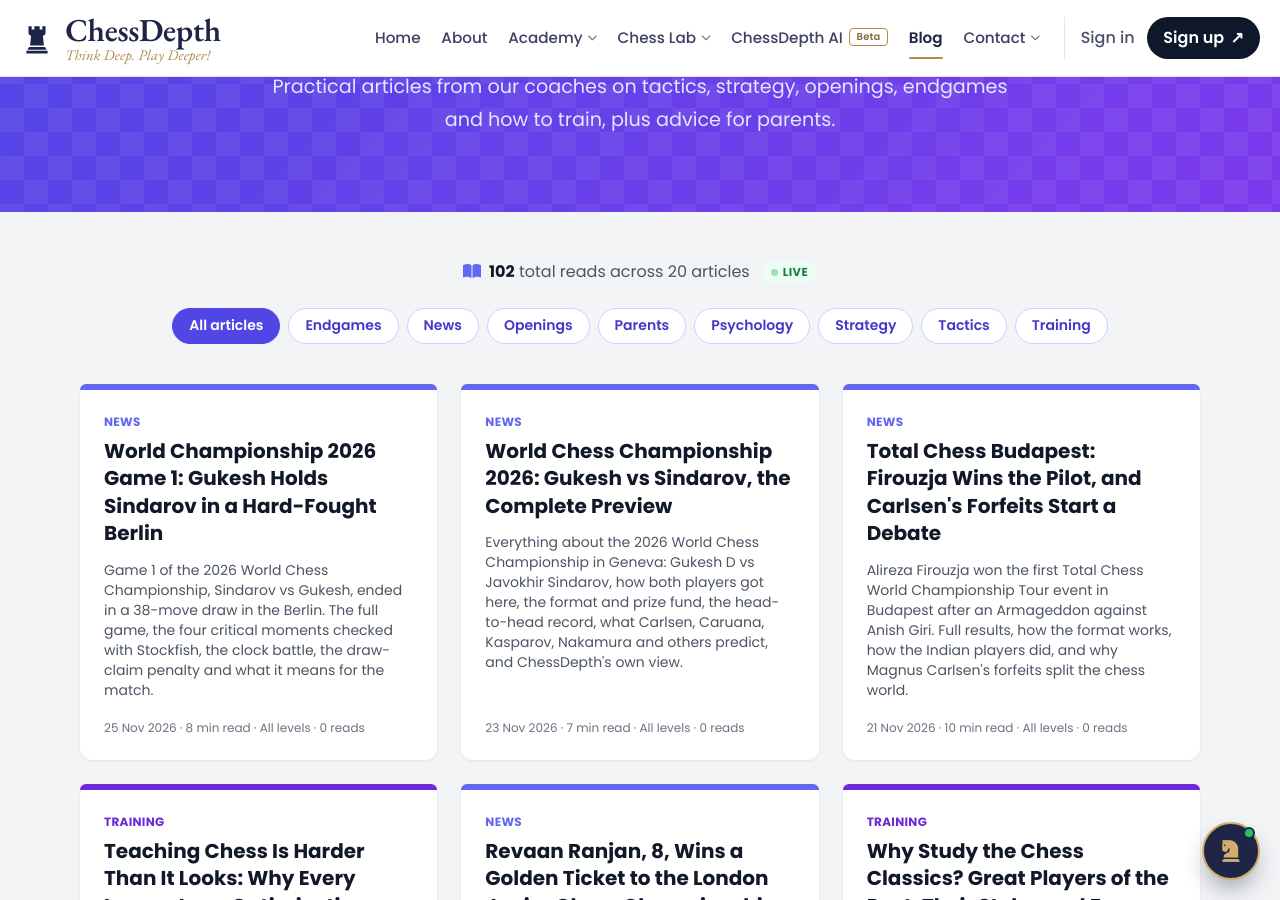
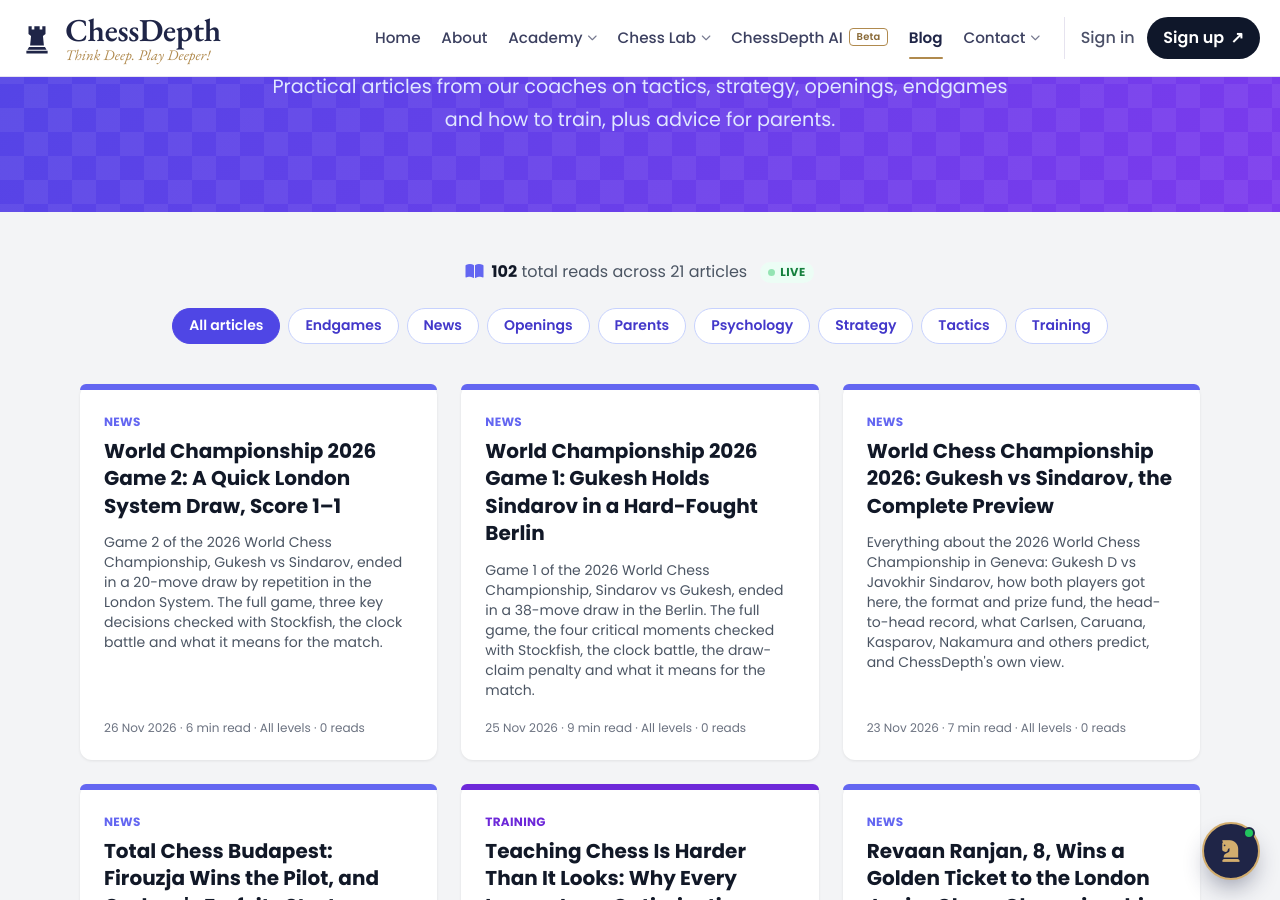
Before and after one commit to Sourabhjoshi1/Chess-Depth, a Jekyll site: the page built from pages/blog.html, in a window 1280 px wide and 900 px high, scrolled down 229 px. Built offline with Jekyll 4.4.1, drawn with Linux system fonts in a browser that asks for light colours; comment, search, counter and statistics services are not loaded.

Commit message:
Blog: World Championship 2026 Game 2 report by Sourabh Joshi
Co-Authored-By: Claude Opus 5.5 <noreply@anthropic.com>
Claude-Session: https://claude.ai/code/session_017ZwxdNZGtw2tXrZdE2ZP9f

```diff
--- a/_posts/2026-11-25-world-chess-championship-2026-game-1-sindarov-gukesh.md
+++ b/_posts/2026-11-25-world-chess-championship-2026-game-1-sindarov-gukesh.md
@@ -134,3 +134,5 @@ The worry for Gukesh is time. He cannot afford to fall 50 minutes behind in ever
 4. **Manage your clock.** Gukesh got away with it, but spending 36 minutes on one move leaves very little time for the rest of the game.
 
 *Sources: moves and clock times from the [official Lichess broadcast](https://lichess.org/broadcast/fide-world-chess-championship-2026/game-1/xLgOJ6cb/j7pdr7s2). Reports: [FIDE](https://www.fide.com/salesforce-fide-world-championship-match-a-draw-in-the-opening-game/), [ChessBase](https://en.chessbase.com/post/world-championship-2026-1), [ChessBase India](https://chessbase.in/news/world-championship-2026-game-1-report), [ChessBase India news bite](https://chessbase.in/news-bites/game-1-gukesh-holds-sindarov), [Chess.com](https://www.chess.com/news/view/2026-fide-world-chess-championship-game-1), [Deccan Chronicle](https://www.deccanchronicle.com/sports/world-chess-championship-2026-gukesh-draws-first-game-against-sindarov-2007702) and The Times of India (print edition, 25 November 2026). The critical moments were checked with Stockfish. For the background of the match, read our [World Championship 2026 preview](/blog/world-chess-championship-2026-gukesh-vs-sindarov-preview/).*
+
+**Next:** [Game 2 report: a quick London System draw](/blog/world-chess-championship-2026-game-2-gukesh-sindarov/).
--- /dev/null
+++ b/_posts/2026-11-26-world-chess-championship-2026-game-2-gukesh-sindarov.md
@@ -0,0 +1,112 @@
+---
+title: "World Championship 2026 Game 2: A Quick London System Draw, Score 1–1"
+headline: "Game 2: A Quick, Quiet Draw in the London"
+crumb: "World Championship 2026, Game 2"
+description: "Game 2 of the 2026 World Chess Championship, Gukesh vs Sindarov, ended in a 20-move draw by repetition in the London System. The full game, three key decisions checked with Stockfish, the clock battle and what it means for the match."
+author: Sourabh Joshi
+category: News
+level: All levels
+image: /assets/images/blog/og-wcc26-game-2.jpg
+image_alt: "ChessDepth graphic: World Championship 2026 Game 2, Gukesh vs Sindarov, drawn in 20 moves in the London System"
+---
+
+<figure class="cd-board" style="max-width:640px">
+  <picture>
+    <source srcset="/assets/images/blog/og-wcc26-game-2.webp" type="image/webp">
+    <img src="/assets/images/blog/og-wcc26-game-2.jpg" alt="World Championship 2026, Game 2: Gukesh (White) and Sindarov (Black) drew in 20 moves in the London System." width="1200" height="630">
+  </picture>
+</figure>
+
+After the fight of Game 1, Game 2 was the opposite. **Gukesh D**, with White for the first time in the match, chose the **London System**. **Javokhir Sindarov** was ready for it, and after 20 moves the bishop and knight were shuffling between the same squares. The game was drawn by threefold repetition, and the match score is **1–1**.
+
+Let me be honest: this was a quick and quiet game, close to a snoozefest for the fans. But even a short game at this level has decisions worth studying, and the clock tells an interesting story again.
+
+<figure class="cd-board" style="max-width:820px">
+  <picture>
+    <source srcset="/assets/images/blog/wcc26-g2-board.webp" type="image/webp">
+    <img src="/assets/images/blog/wcc26-g2-board.jpg" alt="Gukesh D, head in hand, and Javokhir Sindarov, hands together, at the board during Game 2 in Geneva, with the flags of India and Uzbekistan between them." width="1600" height="1066" loading="lazy">
+  </picture>
+  <figcaption>Gukesh and Sindarov during Game 2 in Geneva. Photo: Michal Walusza, Yoav Nis / FIDE.</figcaption>
+</figure>
+
+## Game 2 at a glance
+
+| | |
+|---|---|
+| **White** | Gukesh D (India, World Champion, 2710) |
+| **Black** | Javokhir Sindarov (Uzbekistan, 2782) |
+| **Date and venue** | Wednesday 25 November 2026, Fondation Martin Bodmer, Cologny, near Geneva |
+| **Opening** | Queen's Pawn Game, London System (D02) |
+| **Result** | Draw by threefold repetition after 20 moves |
+| **Match score** | Gukesh 1 – 1 Sindarov |
+| **Clocks at the end** | Gukesh about 42 minutes, Sindarov about 81 minutes |
+
+## The full game
+
+**Gukesh – Sindarov, World Championship 2026, Game 2**
+
+1.d4 d5 2.Nf3 Nf6 3.Bf4 c5 4.e3 e6 5.Nbd2 Nc6 6.c3 Be7 7.Ne5 Qb6 8.Rb1 Nxe5 9.Bxe5 Bd7 10.a4 O-O 11.Bd3 Qd8 12.O-O Rc8 13.Ra1 Be8 14.Qe2 Nd7 15.Bg3 f5 16.f3 Nf6 17.Be5 Nd7 18.Bg3 Nf6 19.Be5 Nd7 20.Bg3 Nf6 **½–½**
+
+- [Download the annotated game (PGN)](/downloads/wcc-2026-game-2-gukesh-sindarov.pgn) and open it in Lichess, ChessBase or any chess app.
+- [Replay it move by move on Lichess](https://lichess.org/broadcast/fide-world-chess-championship-2026/game-2/L3j03TZq/p6HX9bPF).
+
+## The opening: Gukesh goes London
+
+The London System is the opening many club players love: White plays d4, Nf3 and Bf4, then builds a solid pyramid with e3 and c3. It is famous for being safe, and less famous at World Championship level. Ding Liren brought it to the big stage, playing it against Ian Nepomniachtchi in 2023 and twice against Gukesh in 2024. This time it was Gukesh's turn. According to *The Times of India*, he called it a nostalgic choice, an opening he played a lot during the lockdown days.
+
+Sindarov answered with the most direct test, **7...Qb6**, hitting the b2-pawn. That was the first move that made Gukesh think: he spent six minutes on **8.Rb1**. Then came Sindarov's surprise, **11...Qd8**, putting the queen straight back on its home square. It looks strange, but the queen had done its job by provoking Rb1, and from d8 it supports the c5 and d5 pawns. Gukesh needed 14 minutes for his reply.
+
+## Critical moment 1: which way to recapture?
+
+{% include board.html img="wcc26-g2-9bxe5" caption="Gukesh – Sindarov, after 8...Nxe5. White to move. Should White take back with the bishop or the pawn?" %}
+
+{% include answer.html text="Gukesh chose the safe **9.Bxe5**, keeping a solid structure. Stockfish rates it as fine, about **+0.15**. The sharper **9.dxe5!?** was the engine's first choice (about **+0.4**): after **9...Ne4 10.Nxe4 dxe4 11.h4** White gets space on the kingside and a more unbalanced game. That choice told us a lot about Gukesh's plan for the day: safety first." %}
+
+## Critical moment 2: the 30-minute think
+
+{% include board.html img="wcc26-g2-16f3" caption="Gukesh – Sindarov, after 15...f5. White to move. Gukesh spent 30 minutes here. What is White's plan?" %}
+
+{% include answer.html text="Gukesh played **16.f3**, preparing the central break **e3-e4**. It is a logical plan, and Stockfish rates it close to the alternatives **16.a5** and **16.h3** (all about **+0.2**). But Sindarov answered at once with **16...Nf6**, putting a second piece on e4 and stopping the break. The 30 minutes left Gukesh about 36 minutes behind on the clock, the same problem as in Game 1." %}
+
+## Critical moment 3: repeat or play on?
+
+{% include board.html img="wcc26-g2-17be5" caption="Gukesh – Sindarov, after 16...Nf6. White to move. Gukesh played 17.Be5. Could White keep playing?" %}
+
+{% include answer.html text="**17.Be5** puts the bishop back on its strong central square, hitting the knight on f6. After **17...Nd7 18.Bg3 Nf6** the same position keeps coming back. White could keep the game going with **17.a5!**, gaining queenside space, when Stockfish gives a tiny edge, about **+0.25**, for example **17...Bd6 18.Bxd6 Qxd6 19.Rfc1**. But that edge is very small, and Gukesh was almost 40 minutes behind on the clock. He decided not to take any risk. Sindarov later described the position as super-safe for both players." %}
+
+According to Lichess, this was the shortest World Championship draw since Game 9 of Carlsen–Anand in 2014.
+
+## The clock battle
+
+<figure class="cd-board" style="max-width:820px">
+  <img src="/assets/images/blog/wcc26-g2-clock.png" alt="Chart of minutes left after each move in Game 2. Gukesh fell behind after 11...Qd8 and spent 30 minutes on 16.f3, finishing with about 42 minutes against Sindarov's 81." width="1200" height="630" loading="lazy">
+</figure>
+
+For the second game in a row, Sindarov played faster in the opening. Gukesh used 14 minutes after 11...Qd8 and 30 minutes on 16.f3, and ended the game with about half of Sindarov's time. When the press asked Sindarov about the long thinks, he answered with a smile: "When my opponent thinks, I'm just trying to chill!"
+
+<figure class="cd-board" style="max-width:820px">
+  <picture>
+    <source srcset="/assets/images/blog/wcc26-g2-press.webp" type="image/webp">
+    <img src="/assets/images/blog/wcc26-g2-press.jpg" alt="Gukesh D and Javokhir Sindarov at the press conference after Game 2, with moderator Maurice Ashley between them." width="1280" height="853" loading="lazy">
+  </picture>
+  <figcaption>Gukesh and Sindarov at the press conference with moderator Maurice Ashley. Photo: Michal Walusza, Yoav Nis / FIDE.</figcaption>
+</figure>
+
+## My view
+
+This was not a game for the highlights. But I don't think it was a bad day for Gukesh. After a tough Game 1 with Black, he made sure the match stays level, and he got a "free" safe game to recover energy.
+
+The worry is the same as after Game 1: **Sindarov's preparation is excellent, and Gukesh is the one spending the time.** In a 14-game match you cannot only draw with White. At some point Gukesh will have to choose a sharper opening and make Sindarov think for himself. If he does not, the pressure will build up in his Black games.
+
+So I stay with my prediction: Sindarov is the slight favourite, Gukesh has real chances, and anything can happen.
+
+**Game 3 is today, Thursday 26 November, at 7:30 PM IST**, with **Sindarov playing White**. Friday is the first rest day.
+
+## Lessons for our students
+
+1. **The London is not only a "safe" opening.** Black's ...Qb6 and ...c5 test it directly, so you must know how to answer them, not just play the same moves every game.
+2. **Recapture with a plan.** 9.Bxe5 and 9.dxe5 lead to very different games. Before you take back, ask which structure you want.
+3. **Watch your opponent's next move.** Gukesh's 16.f3 prepared e4, and Sindarov's 16...Nf6 stopped it immediately. Always check what your opponent can do against your plan.
+4. **A draw by repetition is a decision.** Gukesh chose it because the edge was tiny and he was behind on the clock. In your games, think about the clock and the match situation, not only the position.
+
+*Sources: the moves and clock times are from the [official Lichess broadcast](https://lichess.org/broadcast/fide-world-chess-championship-2026/game-2/L3j03TZq/p6HX9bPF). Reports: [Chess.com](https://www.chess.com/news/view/2026-fide-world-chess-championship-game-2), [ChessBase](https://en.chessbase.com/post/world-championship-2026-analysis-daniel-king2), [Lichess](https://lichess.org/@/Lichess/blog/wcc-2026-round-2-a-speedy-london-draw/tIcbLj1J), [The Week in Chess](https://theweekinchess.com/twic-news-feed/gukeshs-london-system-doesnt-surprise-sindarov), [ESPN](https://www.espn.com/chess/story/_/id/50591889/gukesh-sindarov-live-world-chess-championship-2026-game-2-updates) and The Times of India (print edition, 26 November 2026). The key moments were checked with Stockfish. Read the [Game 1 report](/blog/world-chess-championship-2026-game-1-sindarov-gukesh/) and our [match preview](/blog/world-chess-championship-2026-gukesh-vs-sindarov-preview/).*
```
Also changed, not shown: assets/images/blog/og-wcc26-game-2.jpg (added), assets/images/blog/og-wcc26-game-2.webp (added), assets/images/blog/wcc26-g2-16f3.svg (added), assets/images/blog/wcc26-g2-17be5.svg (added), assets/images/blog/wcc26-g2-9bxe5.svg (added), assets/images/blog/wcc26-g2-board.jpg (added), assets/images/blog/wcc26-g2-board.webp (added), assets/images/blog/wcc26-g2-clock.png (added), assets/images/blog/wcc26-g2-press.jpg (added), assets/images/blog/wcc26-g2-press.webp (added), 1 other file.
